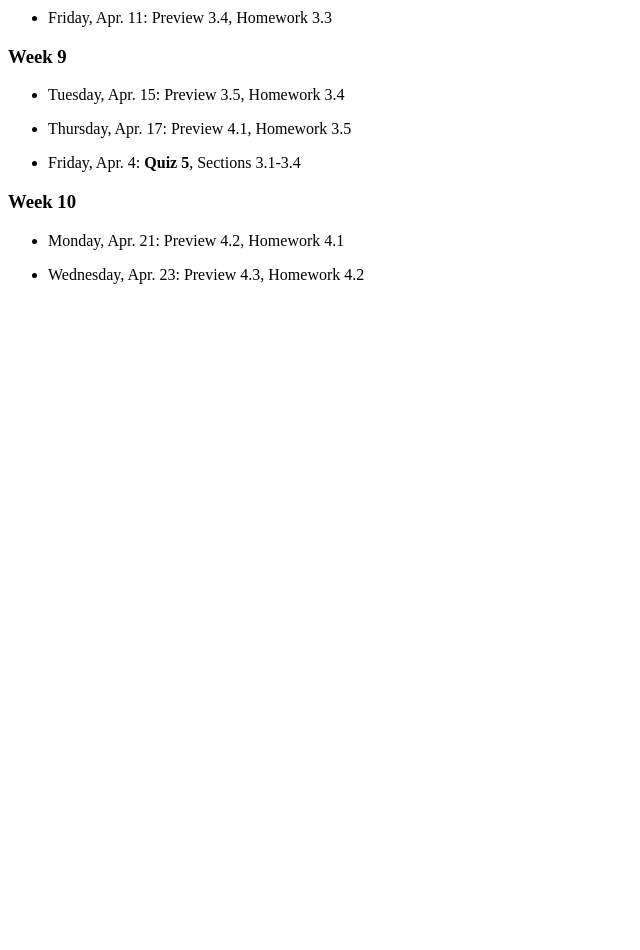
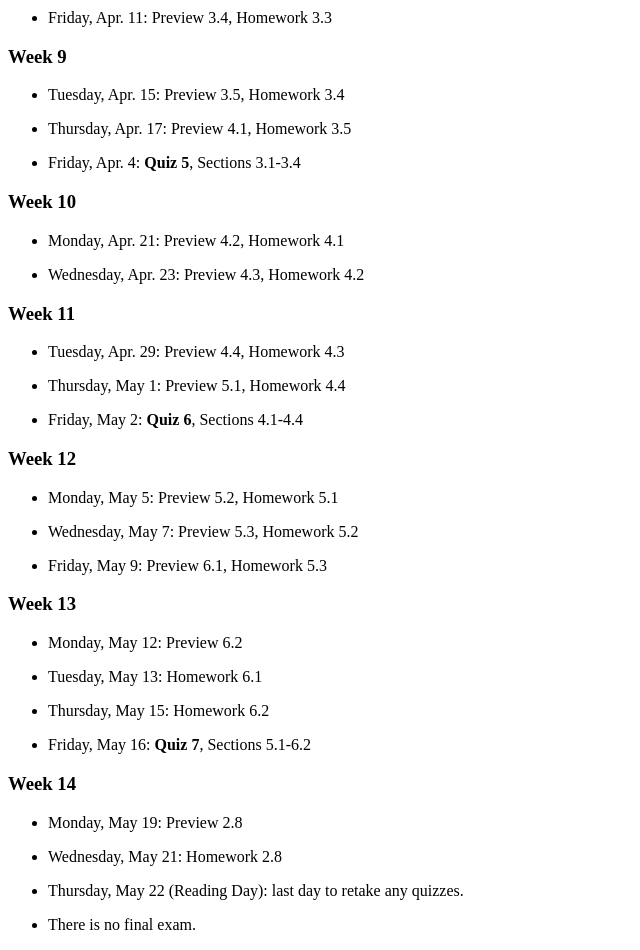
Before and after one commit to nordstromjf/courses, a plain HTML site: page M170S25_hw.html in a window 1280 px wide. Shown: the part 1257-2207 px from the top of the page, without its empty margins (0-640 px from the left). Before the commit the page ends 1557 px from the top, so only its background shows below. Drawn offline with Linux system fonts and the light colour scheme.

Commit message:
Update M170S25_hw.html

```diff
--- a/M170S25_hw.html
+++ b/M170S25_hw.html
@@ -123,7 +123,55 @@
 
 </ul>
 
+<H3 ALIGN=LEFT>Week 11</H3>
 
+<ul>
+<li><P>Tuesday, Apr. 29: Preview 4.4, Homework 4.3</P></li>
+
+<li><P>Thursday, May 1: Preview 5.1, Homework 4.4</P></li>
+
+ <li><P>Friday, May 2: <B>Quiz 6</B>, Sections 4.1-4.4</P></li>
+
+</ul>
+
+
+<H3 ALIGN=LEFT>Week 12</H3>
+
+<ul>
+<li><P>Monday, May 5: Preview 5.2, Homework 5.1</P></li>
+
+<li><P>Wednesday, May 7: Preview 5.3, Homework 5.2</P></li>
+
+<li><P>Friday, May 9: Preview 6.1, Homework 5.3</P></li>
+
+</ul>
+
+
+<H3 ALIGN=LEFT>Week 13</H3>
+
+<ul>
+<li><P>Monday, May 12: Preview 6.2</P></li>
+
+<li><P>Tuesday, May 13: Homework 6.1</P></li>
+
+<li><P>Thursday, May 15: Homework 6.2</P></li>
+
+ <li><P>Friday, May 16: <B>Quiz 7</B>, Sections 5.1-6.2</P></li>
+
+</ul>
+
+<H3 ALIGN=LEFT>Week 14</H3>
+
+<ul>
+<li><P>Monday, May 19: Preview 2.8</P></li>
+
+<li><P>Wednesday, May 21: Homework 2.8</P></li>
+
+<li><P>Thursday, May 22 (Reading Day): last day to retake any quizzes.</P></li>
+
+
+<li><P>There is no final exam.</P></li>
+</ul>
 
 
 
```
